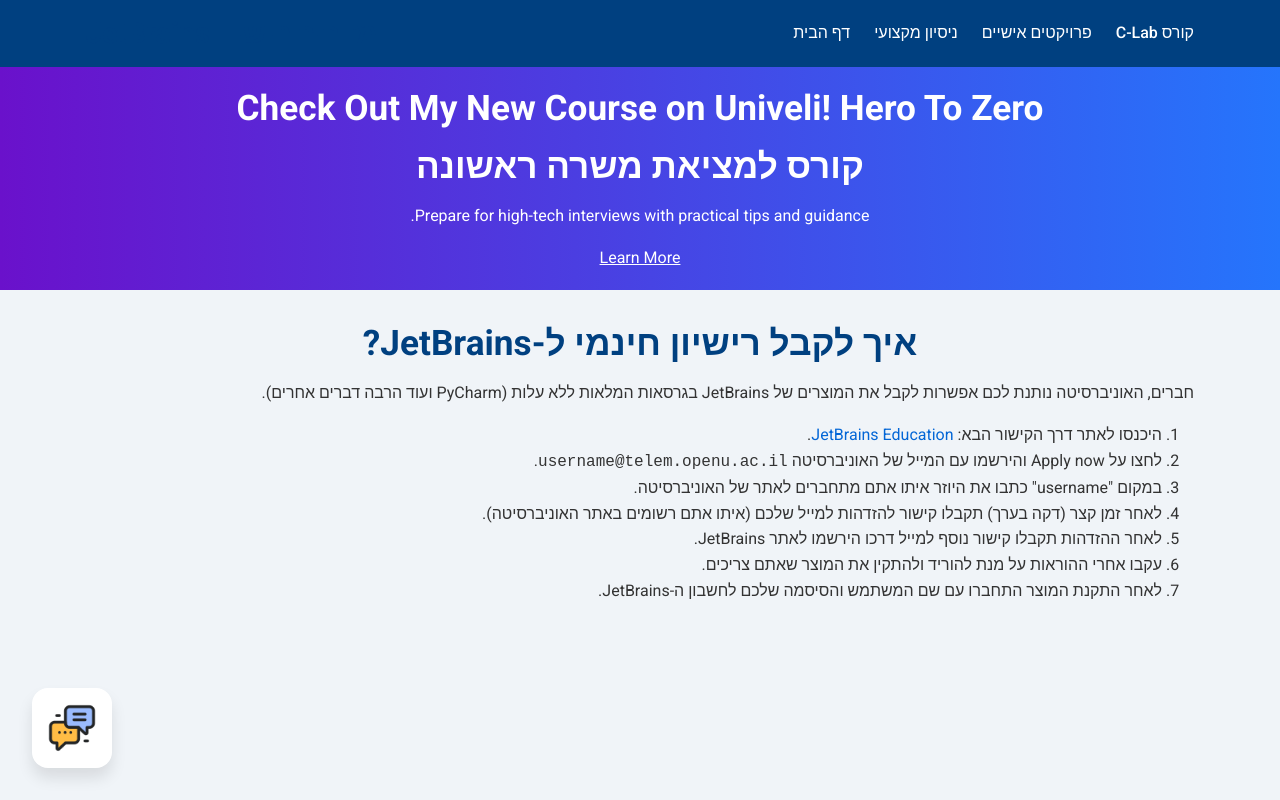
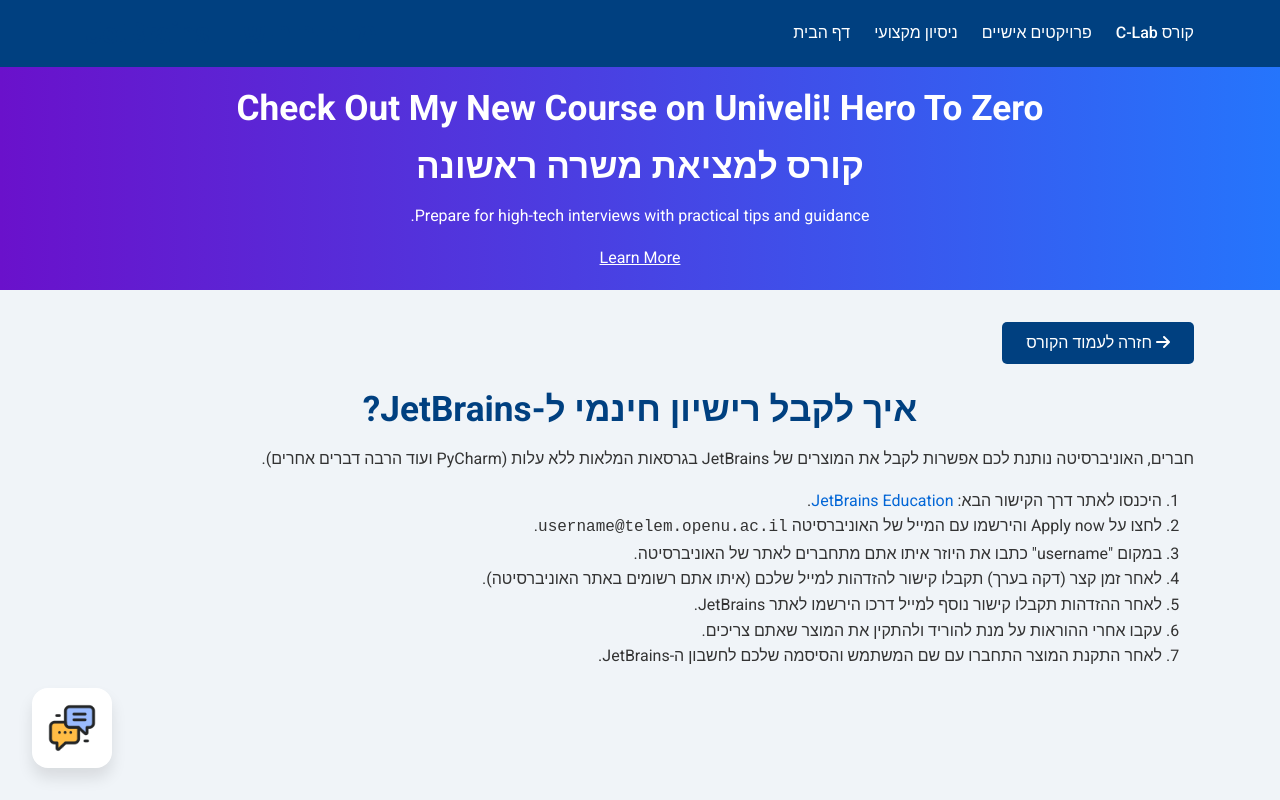
Before and after one commit to AlmogShKt/Almog-Shtaigmann, a plain HTML site: page pages/c-lab/guides/jetbrains-guide.html in a window 1280 px wide. Shown: the top 800 px of the page. Drawn offline with Linux system fonts and the light colour scheme.

Commit message:
added back bt

```diff
--- a/pages/c-lab/guides/jetbrains-guide.html
+++ b/pages/c-lab/guides/jetbrains-guide.html
@@ -105,6 +105,13 @@
       <!-- Guide Content -->
       <section class="section">
         <div class="container">
+          <a
+            href="javascript:void(0)"
+            onclick="location.href='../index.html'"
+            class="btn mb-lg"
+          >
+            <i class="fas fa-arrow-right"></i> חזרה לעמוד הקורס
+          </a>
           <h2 class="text-center">איך לקבל רישיון חינמי ל-JetBrains?</h2>
           <p>
             חברים, האוניברסיטה נותנת לכם אפשרות לקבל את המוצרים של JetBrains
```
Also changed, not shown: pages/c-lab/guides/github-copilot-guide.html (+8 -1 lines).
